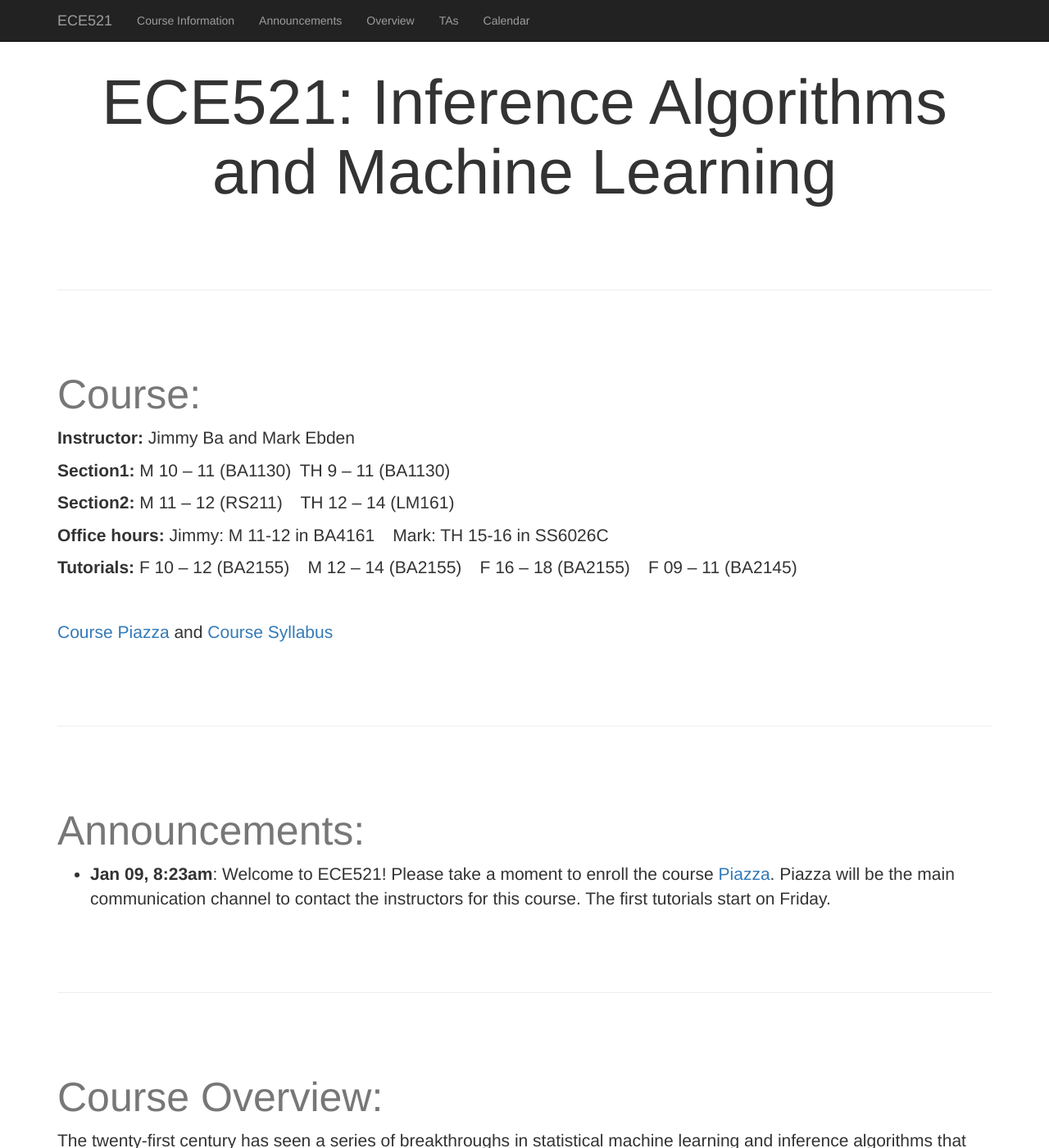
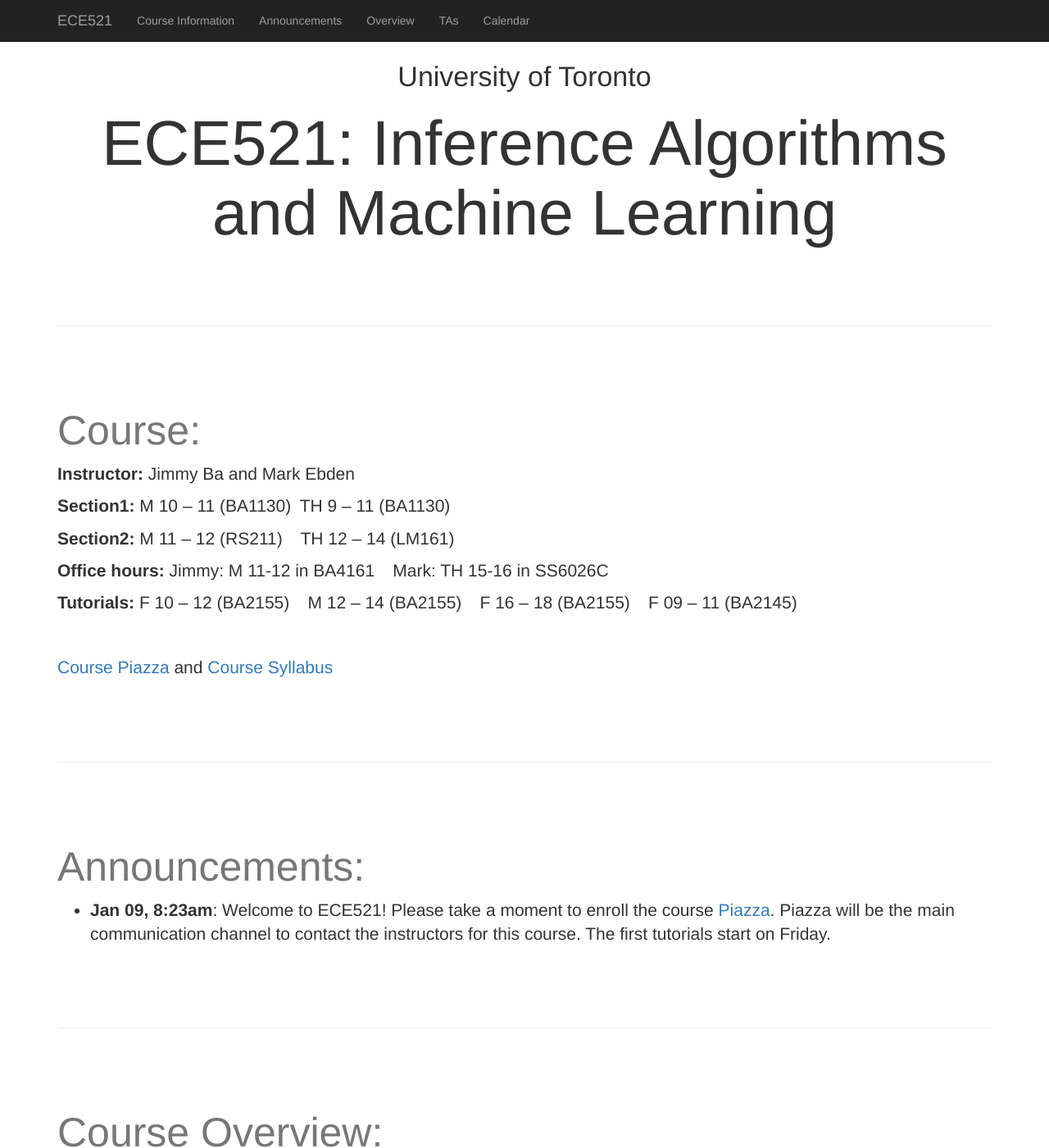
Before and after one commit to ece521/ece521.github.io, a Jekyll site: the page built from index.html, in a window 1280 px wide and 1400 px high. Shown: the whole window at 82% size. Built offline with Jekyll 4.4.1, drawn with Linux system fonts in a browser that asks for light colours.

Commit message:
tweaked header

```diff
--- a/_includes/header.html
+++ b/_includes/header.html
@@ -1,6 +1,7 @@
 <header>
   <div class='headline'>
     <div class='container'>
+      <h1>{{ page.heading }}</h2>
       <h2>{{ page.subheading }}</h2>
     </div>
   </div>
--- a/assets/_sass/_header.scss
+++ b/assets/_sass/_header.scss
@@ -7,10 +7,10 @@ header {
   background-size: cover;
   -o-background-size: cover;
 
-  .headline { padding: 12px 0; }
+  .headline { padding: 5px 0; }
 
   h1 {
-    font-size: 130px;
+    font-size: 34px;
     background: #fff;
     background: rgba(255,255,255,0.9);
   }
@@ -22,23 +22,23 @@ header {
   }
 
   @media(max-width:1200px) {
-    h1 { font-size: 140px; }
+    h1 { font-size: 34px; }
     h2 { font-size: 63px; }
   }
 
   @media(max-width:991px) {
-    h1 { font-size: 105px; }
+    h1 { font-size: 30px; }
     h2 { font-size: 50px; }
   }
 
   @media(max-width:668px) {
-    h1 { font-size: 70px; }
+    h1 { font-size: 20px; }
     h2 { font-size: 32px; }
   }
 
   @media(max-width:640px) {
-    .headline { padding: 75px 0 25px 0; }
-    h1 { font-size: 60px; }
+    .headline { padding: 5px 0 25px 0; }
+    h1 { font-size: 20px; }
     h2 { font-size: 30px; }
   }
 }
--- a/index.html
+++ b/index.html
@@ -1,6 +1,6 @@
 ---
 layout: default
-heading: ECE521
+heading: University of Toronto
 subheading: ECE521&#58; Inference Algorithms and Machine Learning
 ---
 
```
